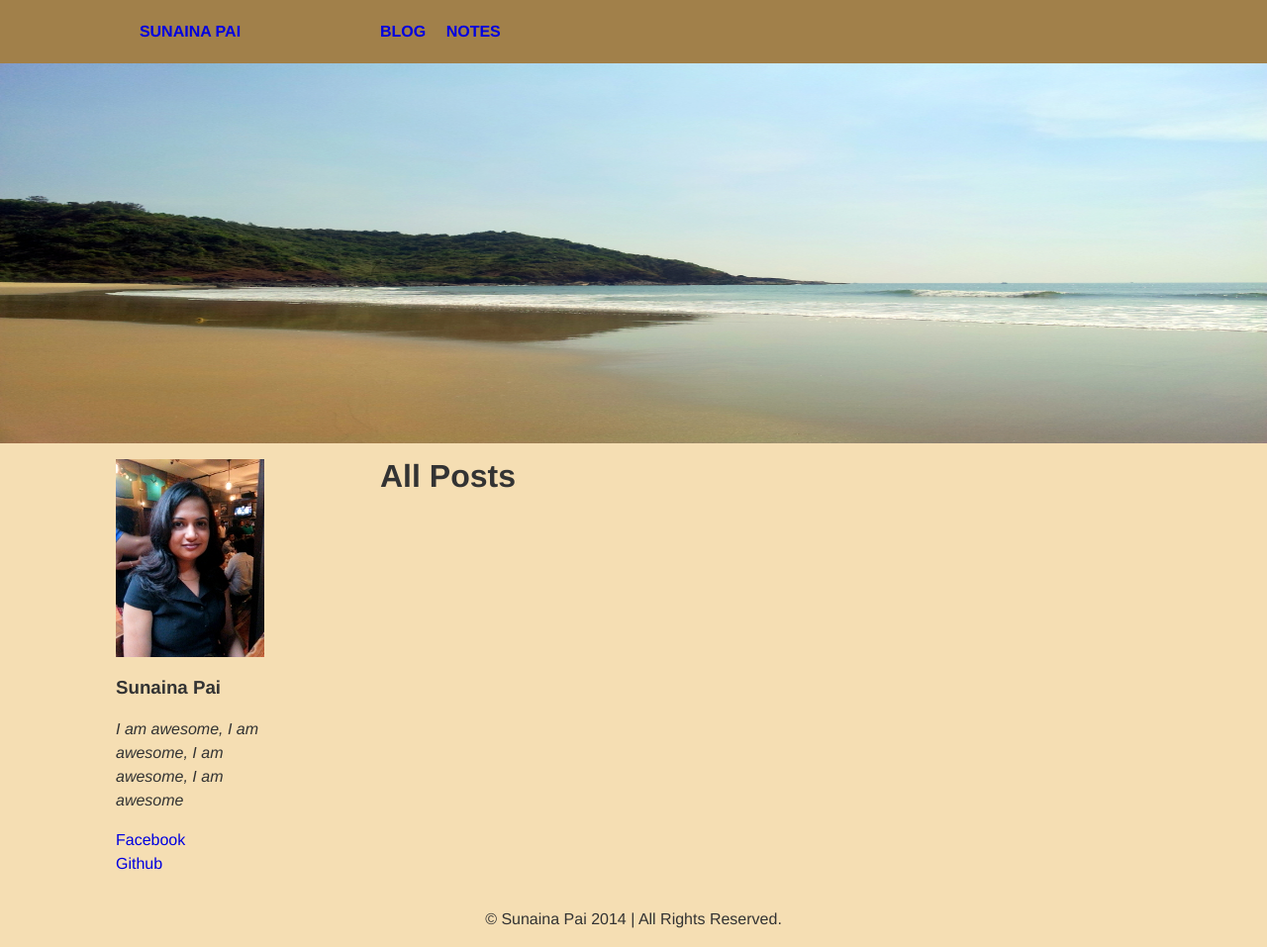
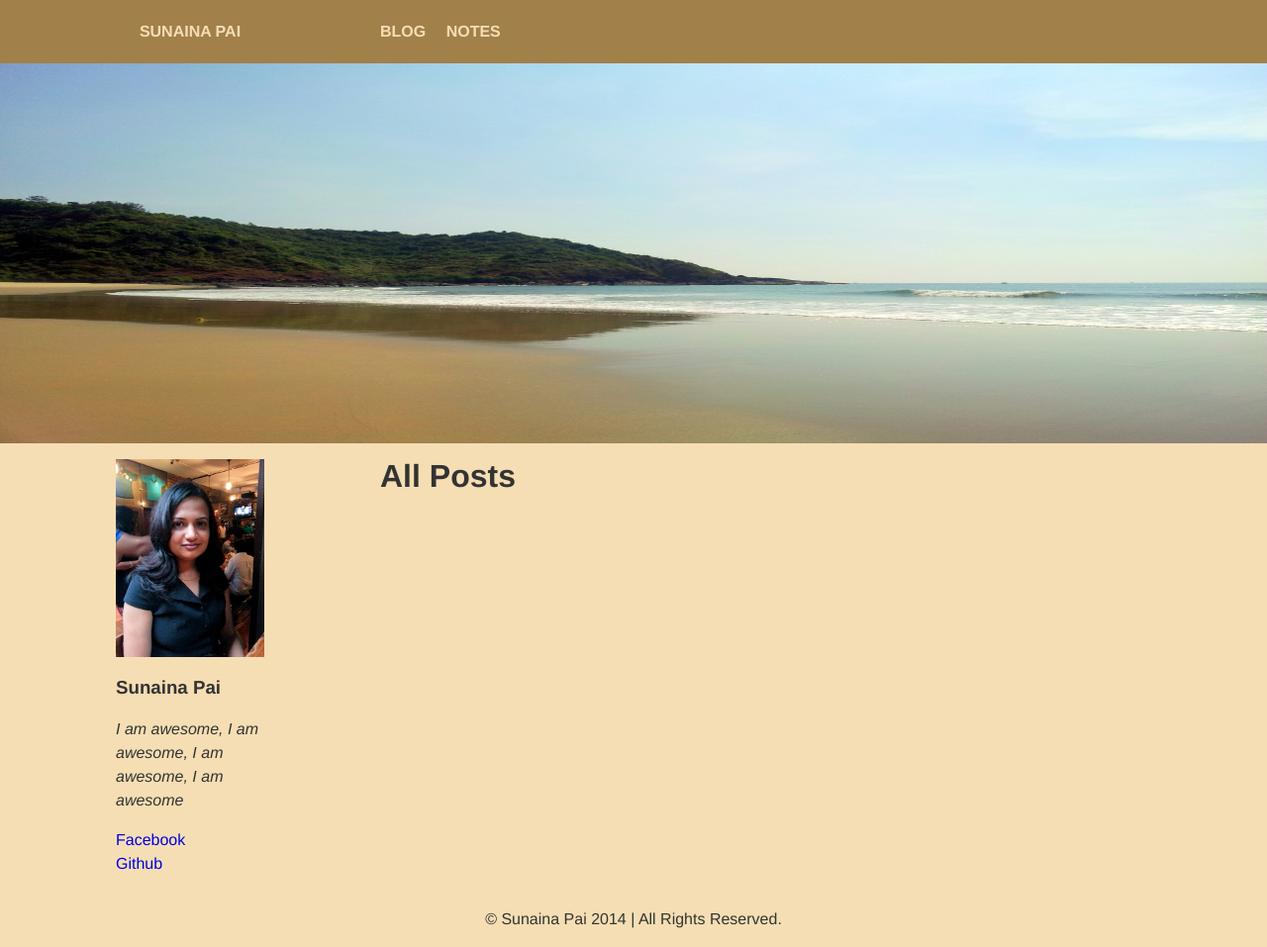
Before and after one commit to tmug/defunct-sunainapai.in-jekyll, a Jekyll site: the page built from blog/index.html, in a window 1280 px wide. Shown: the whole page at 99% size. Built offline with Jekyll 4.4.1, drawn with Linux system fonts in a browser that asks for light colours.

Commit message:
Modify css for home, navigation & post links

```diff
--- a/css/style.css
+++ b/css/style.css
@@ -135,7 +135,25 @@
     text-decoration: none
 }
 
+#home a:link, #home a:visited, #navigation a:link, #navigation a:visited
+{
+    color: #f5deb3; //wheat
+}
+
+#posts a:link, #posts a:visited {
+    color: #a1804a;
+}
+
 a:hover, a:active {
     //color: #ffffff;
     text-decoration: underline
 }
+
+#home a:hover, #home a:active, #navigation a:hover, #navigation a:active
+{
+    color: #fafad2; //lightgoldenrodyellow
+}
+
+#posts a:hover, #posts a:active {
+    color: #deb887; //burlywood
+}
```
